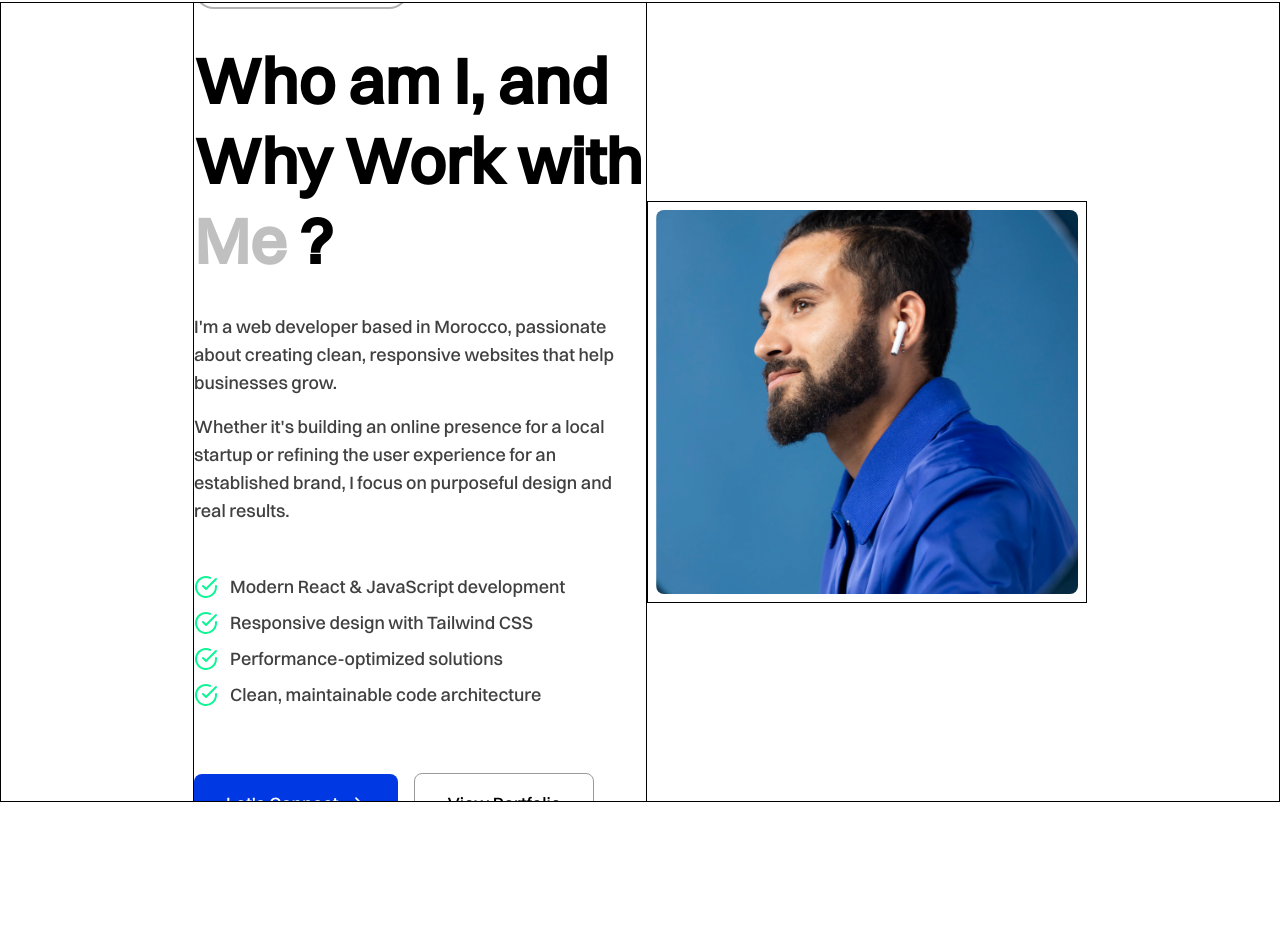
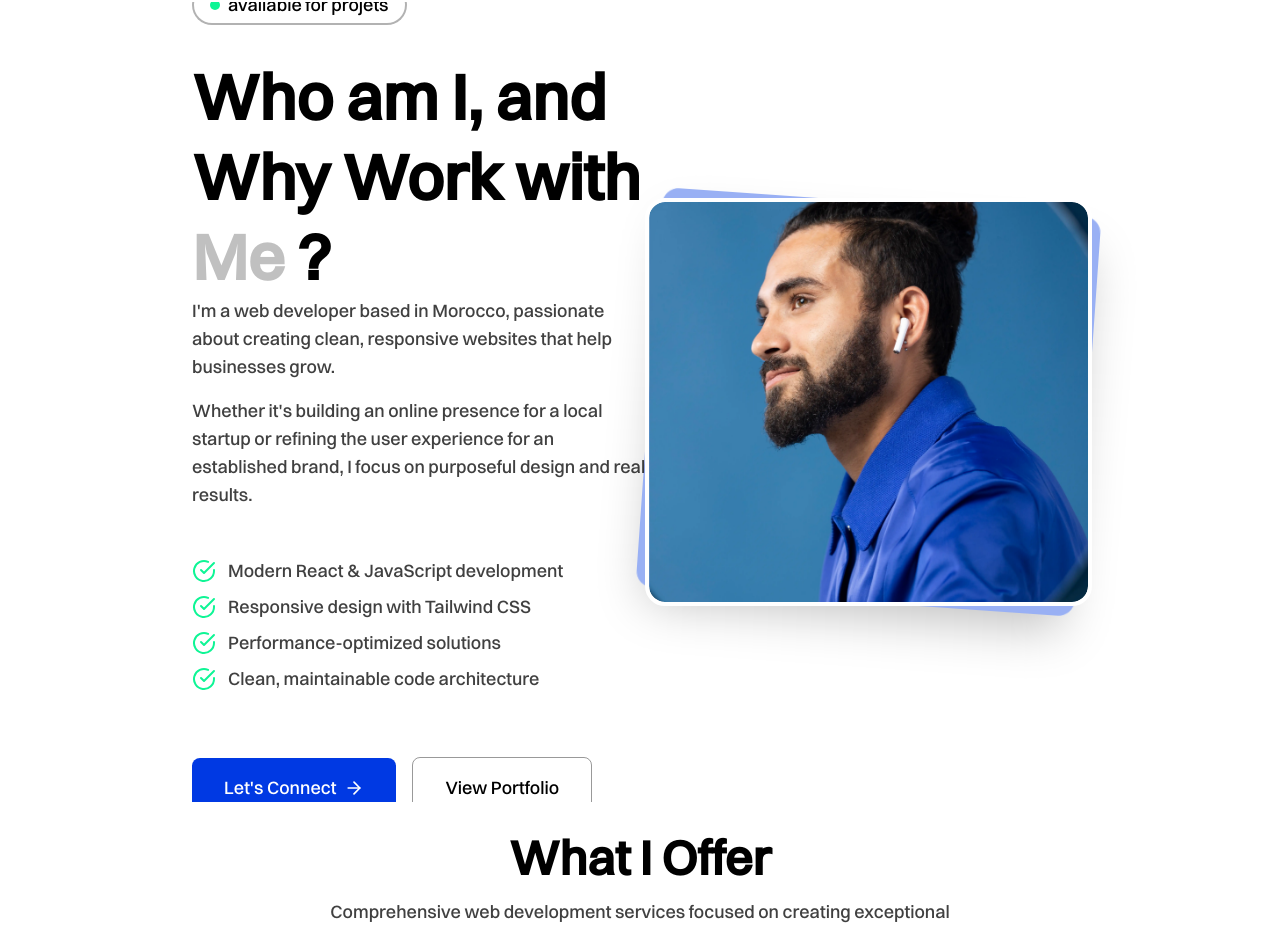
Before and after one commit to theo-code1/MyPortfolio, a React (Vite) app: page / in a window 1280 px wide. Shown: the part 1118-2049 px from the top of the page. Before the commit the page ends 1952 px from the top, so only its background shows below. Built offline with nearby package versions, Linux system fonts and the light colour scheme.

Commit message:
Add OfferSection and OfferCard components; integrate framer-motion for animations; update HeroSection text animation duration

```diff
--- a/src/App.jsx
+++ b/src/App.jsx
@@ -1,12 +1,14 @@
 import React from 'react'
 import HeroSection from './Components/HeroSection'
 import AboutSection from './Components/AboutSection'
+import OfferSection from './Components/OfferSection'
 
 const App = () => {
   return (
     <>
       <HeroSection />
       <AboutSection />
+      <OfferSection />
     </>
   )
 }
--- a/src/Components/AboutSection.jsx
+++ b/src/Components/AboutSection.jsx
@@ -1,35 +1,79 @@
+/* eslint-disable no-unused-vars */
 import React from 'react'
+import { motion } from 'framer-motion'
 import CheckCircle from '../assets/Icons/CheckCircle'
 import RightArrow from '../assets/Icons/RightArrow'
 import ProfileImg from '../assets/ProfileImg.webp'
 
+const variants = {
+  hidden: { opacity: 0, y: 60 },
+  visible: { opacity: 1, y: 0, transition: { duration: 0.7 } }
+};
+
 const AboutSection = () => {
   return (
-    <section id='About-section' className='h-screen max-w-screen font-switzer flex items-center justify-between px-48 my-8 overflow-x-hidden border'>
-        <div className="content-side w-[52%] flex flex-col gap-8 border ">
+    <section id='About-section' className='h-screen max-w-screen font-switzer flex items-center justify-between px-48 my-8 overflow-x-hidden '>
+        <div className="content-side w-[52%] flex flex-col gap-8  ">
+            <motion.div
+                variants={variants}
+                initial="hidden"
+                whileInView="visible"
+                viewport={{ once: true }}
+                >
+
             <div className="online w-fit flex items-center gap-2 px-4 py-1 bg-white border-2 border-black/30 rounded-full ">
                 <div className="dot bg-primary-green size-2.5 rounded-full"></div>
                 <h3 className='text-lg text-black font-medium'>available for projets</h3>
             </div>
+                </motion.div>
+            <motion.div
+                variants={variants}
+                initial="hidden"
+                whileInView="visible"
+                viewport={{ once: true }}
+                >
             <h1 className='text-[64px] leading-20 font-extrabold'>Who am I, and<br />Why Work with <span className='text-silver'>Me</span> ? </h1>
             <div className="paragraphs flex flex-col gap-4 text-start mb-4">
                 <p className='text-lg text-black/75'>I&apos;m a web developer based in Morocco, passionate about creating clean, responsive websites that help businesses grow.</p>
                 <p className='text-lg text-black/75'>Whether it&apos;s building an online presence for a local startup or refining the user experience for an established brand, I focus on purposeful design and real results.</p>
             </div>
+                    </motion.div>
+            <motion.div
+                variants={variants}
+                initial="hidden"
+                whileInView="visible"
+                viewport={{ once: true }}
+                >
             <ul className='space-y-2 text-lg text-black/75 font-medium mb-8'>
                 <li className={`flex items-center gap-3`}><CheckCircle className='text-2xl text-primary-green' />Modern React & JavaScript development</li>
                 <li className={`flex items-center gap-3`}><CheckCircle className='text-2xl text-primary-green' />Responsive design with Tailwind CSS</li>
                 <li className={`flex items-center gap-3`}><CheckCircle className='text-2xl text-primary-green' />Performance-optimized solutions</li>
                 <li className={`flex items-center gap-3`}><CheckCircle className='text-2xl text-primary-green' />Clean, maintainable code architecture</li>
             </ul>
+                    </motion.div>
+            <motion.div
+                variants={variants}
+                initial="hidden"
+                whileInView="visible"
+                viewport={{ once: true }}
+                >
             <div className="ctas-buttons flex items-center gap-4 ">
                 <a href='#' className='flex items-center gap-2 text-lg text-white bg-primary-blue px-8 py-4 rounded-lg group cursor-pointer ' >Let's Connect <RightArrow className='text-xl group-hover:translate-x-2 transition-all duration-200' /></a>
                 <a href='#' className='text-lg border border-black/40 px-8 py-4 rounded-lg hover:shadow-[0_2px_20px_0_var(--color-shadow-black)] transition-all duration-200 cursor-pointer ' >View Portfolio</a>
             </div>
+                    </motion.div>
         </div>
-        <div className="img-side border w-fit ">
-            <img src={ProfileImg} alt="Profile Image" className='w-112 h-100 object-cover rounded-2xl border-8  border-white ' />
+            <motion.div
+                variants={variants}
+                initial="hidden"
+                whileInView="visible"
+                viewport={{ once: true }}
+                >
+        <div className="img-side w-fit relative">
+            <img src={ProfileImg} alt="Profile Image" className="w-112 h-100 object-cover rounded-2xl outline-4  outline-white " />
+            <div className="behine-layer absolute top-0 left-0 rounded-2xl rotate-4 w-full h-full bg-primary-blue/40 -z-10 shadow-2xl"></div>
         </div>
+                </motion.div>
     </section>
   )
 }
--- a/src/Components/HeroSection.jsx
+++ b/src/Components/HeroSection.jsx
@@ -38,7 +38,7 @@ const HeroSection = () => {
                 />
 
               </div>
-              <h3 className='text-xl font-switzer text-dark-blue mb-8 animate-poop' style={{"--delay": 8}}>Never miss a note, an idea, or a connection again—stay organized, inspired,<br />and effortlessly connected every step of the way.</h3>
+              <h3 className='text-xl font-switzer text-dark-blue mb-8 animate-poop' style={{"--delay": 7}}>Never miss a note, an idea, or a connection again—stay organized, inspired,<br />and effortlessly connected every step of the way.</h3>
               <div className="cta-buttons flex items-center gap-6 mx-auto animate-position-opacity">
                   <a href="#" className='flex items-center gap-2 px-8 py-4 bg-white border-2 border-black rounded-xl font-switzer font-medium text-lg hover:shadow-[0_2px_20px_0_var(--color-shadow-black)] cursor-pointer transition-all duration-200 group'>See Projects <SeeArrow className='text-2xl group-hover:translate-x-2  transition-all duration-200' /></a>
                   <a href="#" className='flex items-center gap-2 px-8 py-4 bg-primary-blue text-white rounded-xl font-switzer font-medium text-lg hover:brightness-95 active:brightness-80 transition-all duration-200 cursor-pointer group'>Start Your Project <GoArrow className='text-2xl group-hover:translate-x-2 group-hover:-translate-y-1 group-hover:scale-[1.1] transition-all duration-200'/></a>
--- /dev/null
+++ b/src/Components/OfferCard.jsx
@@ -0,0 +1,24 @@
+import React from 'react'
+
+const OfferCard = ({ IconChild, OfferTitle, OfferDesc, SkillsName, iconBackground, skillsBackground, skillsColor }) => {
+  return (
+    <article className='relative font-switzer '>
+        <div className="offer-icon absolute -top-1/2 left-1/2 -translate-x-1/2 w-20 "
+            style={{ backgroundColor: iconBackground }}
+        >
+            {IconChild}
+        </div>
+        <h1 className='text-2xl text-black'>{OfferTitle}</h1>
+        <p className='text-lg text-black/75'>{OfferDesc}</p>
+        <div className="skills">
+            <span className='text-sm px-2 py-1'
+                style={{ backgroundColor: skillsBackground,
+                          color: skillsColor
+                 }}
+            >{SkillsName}</span>
+        </div>
+    </article>
+  )
+}
+
+export default OfferCard
--- /dev/null
+++ b/src/Components/OfferSection.jsx
@@ -0,0 +1,20 @@
+import React from 'react'
+import OfferCard from './OfferCard'
+
+const OfferSection = () => {
+  return (
+    <section className='h-screen max-w-screen font-switzer flex flex-col items-centeroverflow-x-hidden'>
+        <div className="headlines flex flex-col items-center gap-4 ">
+            <h1 className='text-5xl text-center text-black font-semibold'>What I Offer</h1>
+            <p className='text-black/75 text-lg text-center'>Comprehensive web development services focused on creating exceptional<br />digital experiences</p>
+        </div>
+        <div className="offerCards">
+            <OfferCard />
+            <OfferCard />
+            <OfferCard />
+        </div>
+    </section>
+  )
+}
+
+export default OfferSection
--- a/src/index.css
+++ b/src/index.css
@@ -7,6 +7,7 @@
   --color-primary-green: #0ef595;
   --color-github-color: #293032;
   --color-shadow-black: #0000001a;
+  --color-blue-background: rgba(0, 57, 227, 0.3);
   --color-shadow-black-2: rgba(0, 0, 0, 0.5);
   --color-shadow-black-02: rgba(0, 0, 0, 0.2);
 }
@@ -42,7 +43,7 @@
     transform: translate(120px);
   }
   .animate-poop {
-    animation: AnimatePoop 1.7s ease-in-out forwards;
+    animation: AnimatePoop 1.3s ease-in-out forwards;
     animation-delay: 2s;
     opacity: 0;
     transform: translateY(40px);
```
